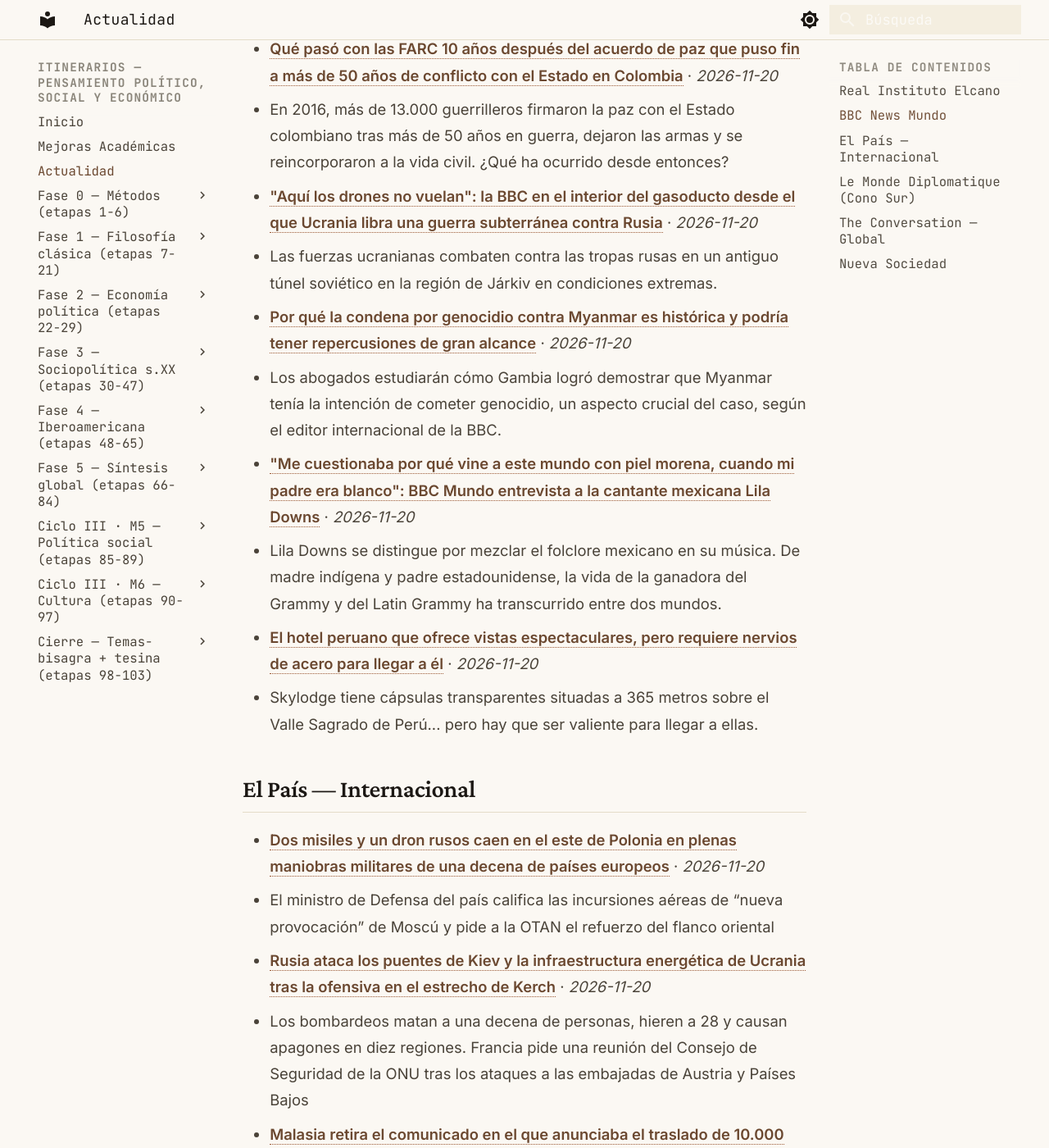
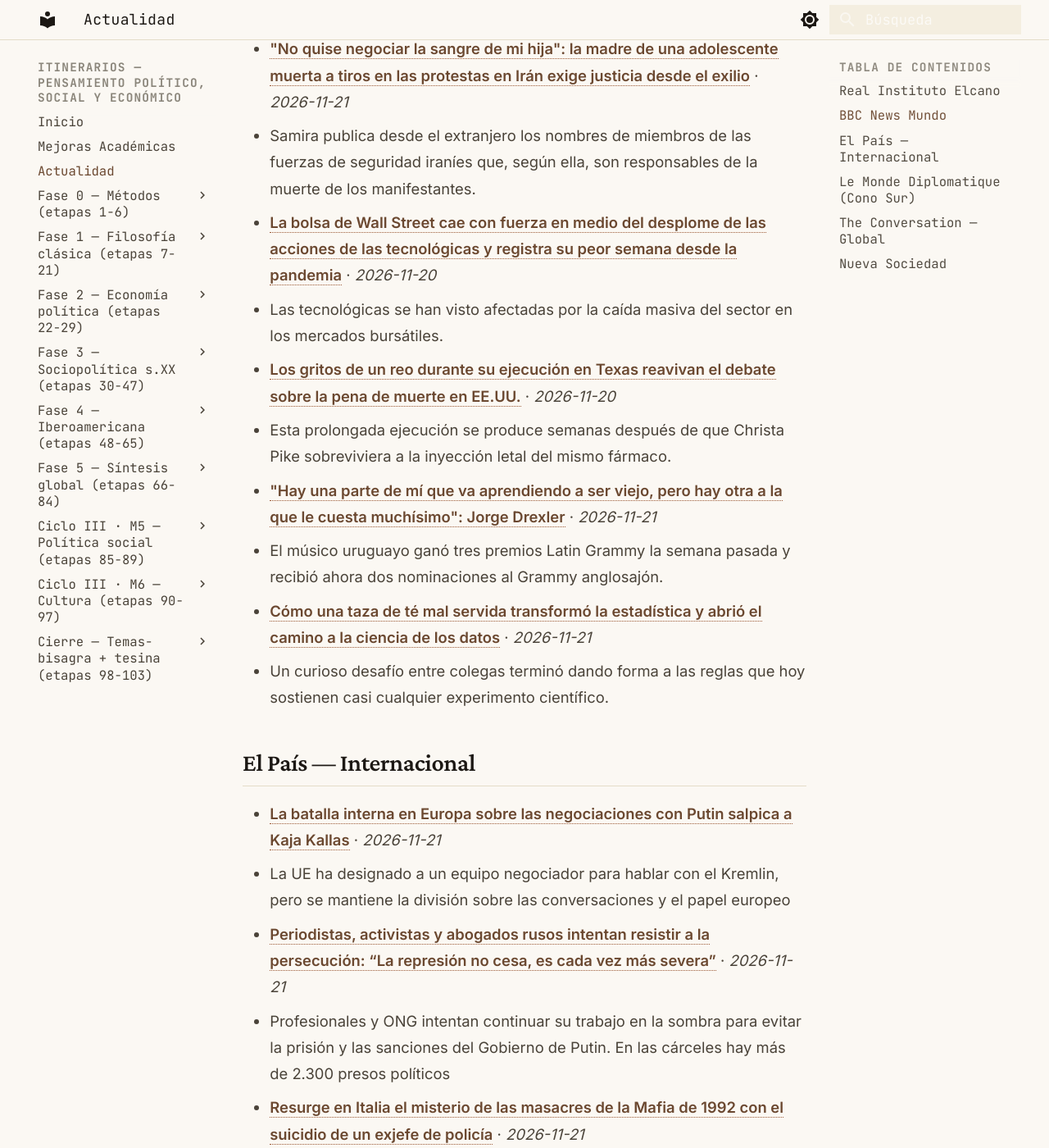
Before and after one commit to MrSpagVi/Curso, an MkDocs documentation site: the page built from docs/actualidad.md, in a window 1280 px wide and 1400 px high, scrolled down 855 px. Shown: the whole window at 82% size. Built offline with MkDocs 1.6.1 and Material for MkDocs 9.7.7, drawn with Linux system fonts in a browser that asks for light colours; some of the changed text lies outside the part shown.

Commit message:
auto: actualidad 2026-11-21

```diff
--- a/docs/actualidad.md
+++ b/docs/actualidad.md
@@ -6,7 +6,7 @@ title: Actualidad
 
 Últimos titulares de fuentes que dictan agenda en ciencia política y geopolítica. Actualizado automáticamente cada día (vía GitHub Actions).
 
-_Última actualización: 2026-11-20 14:39 UTC_
+_Última actualización: 2026-11-21 13:56 UTC_
 
 !!! tip "Ritual mensual — #actualidad"
     El último sábado de cada mes: agarrá **un** titular de los de abajo y escribí **300 palabras** aplicándole **2 autores** del último mes que leíste. ¿Qué diría cada uno? ¿En qué chocan? No resumas la noticia — usala como caso para pensar con las herramientas que venís construyendo. Guardá el texto con el tag `#actualidad` en tu sistema de notas. Esto convierte la teoría en criterio sobre la coyuntura: el objetivo del plan no es citar a Maquiavelo, es leer el presente con él.
@@ -17,25 +17,25 @@ _Sin datos en esta ejecución. Visitar fuente: [https://www.realinstitutoelcano.
 
 ## BBC News Mundo
 
-- **[Qué pasó con las FARC 10 años después del acuerdo de paz que puso fin a más de 50 años de conflicto con el Estado en Colombia](https://www.bbc.com/mundo/articles/c8zxl4rd6nq5o?at_medium=RSS&at_campaign=rss)** · *2026-11-20*
-  - En 2016, más de 13.000 guerrilleros firmaron la paz con el Estado colombiano tras más de 50 años en guerra, dejaron las armas y se reincorporaron a la vida civil. ¿Qué ha ocurrido desde entonces?
-- **["Aquí los drones no vuelan": la BBC en el interior del gasoducto desde el que Ucrania libra una guerra subterránea contra Rusia](https://www.bbc.com/mundo/articles/c6wy418my1mlo?at_medium=RSS&at_campaign=rss)** · *2026-11-20*
-  - Las fuerzas ucranianas combaten contra las tropas rusas en un antiguo túnel soviético en la región de Járkiv en condiciones extremas.
-- **[Por qué la condena por genocidio contra Myanmar es histórica y podría tener repercusiones de gran alcance](https://www.bbc.com/mundo/articles/c5y4jve4zypxo?at_medium=RSS&at_campaign=rss)** · *2026-11-20*
-  - Los abogados estudiarán cómo Gambia logró demostrar que Myanmar tenía la intención de cometer genocidio, un aspecto crucial del caso, según el editor internacional de la BBC.
-- **["Me cuestionaba por qué vine a este mundo con piel morena, cuando mi padre era blanco": BBC Mundo entrevista a la cantante mexicana Lila Downs](https://www.bbc.com/mundo/articles/c6y80y8jdkz3o?at_medium=RSS&at_campaign=rss)** · *2026-11-20*
-  - Lila Downs se distingue por mezclar el folclore mexicano en su música. De madre indígena y padre estadounidense, la vida de la ganadora del Grammy y del Latin Grammy ha transcurrido entre dos mundos.
-- **[El hotel peruano que ofrece vistas espectaculares, pero requiere nervios de acero para llegar a él](https://www.bbc.com/mundo/articles/cw0k00z0v1r0o?at_medium=RSS&at_campaign=rss)** · *2026-11-20*
-  - Skylodge tiene cápsulas transparentes situadas a 365 metros sobre el Valle Sagrado de Perú... pero hay que ser valiente para llegar a ellas.
+- **["No quise negociar la sangre de mi hija": la madre de una adolescente muerta a tiros en las protestas en Irán exige justicia desde el exilio](https://www.bbc.com/mundo/articles/cwx28636mp5zo?at_medium=RSS&at_campaign=rss)** · *2026-11-21*
+  - Samira publica desde el extranjero los nombres de miembros de las fuerzas de seguridad iraníes que, según ella, son responsables de la muerte de los manifestantes.
+- **[La bolsa de Wall Street cae con fuerza en medio del desplome de las acciones de las tecnológicas y registra su peor semana desde la pandemia](https://www.bbc.com/mundo/articles/cm8791vvwelno?at_medium=RSS&at_campaign=rss)** · *2026-11-20*
+  - Las tecnológicas se han visto afectadas por la caída masiva del sector en los mercados bursátiles.
+- **[Los gritos de un reo durante su ejecución en Texas reavivan el debate sobre la pena de muerte en EE.UU.](https://www.bbc.com/mundo/articles/cq3dg820rre0o?at_medium=RSS&at_campaign=rss)** · *2026-11-20*
+  - Esta prolongada ejecución se produce semanas después de que Christa Pike sobreviviera a la inyección letal del mismo fármaco.
+- **["Hay una parte de mí que va aprendiendo a ser viejo, pero hay otra a la que le cuesta muchísimo": Jorge Drexler](https://www.bbc.com/mundo/articles/c6n90g8p3nlwo?at_medium=RSS&at_campaign=rss)** · *2026-11-21*
+  - El músico uruguayo ganó tres premios Latin Grammy la semana pasada y recibió ahora dos nominaciones al Grammy anglosajón.
+- **[Cómo una taza de té mal servida transformó la estadística y abrió el camino a la ciencia de los datos](https://www.bbc.com/mundo/articles/cpq0lv5p5vqo?at_medium=RSS&at_campaign=rss)** · *2026-11-21*
+  - Un curioso desafío entre colegas terminó dando forma a las reglas que hoy sostienen casi cualquier experimento científico.
 
 ## El País — Internacional
 
-- **[Dos misiles y un dron rusos caen en el este de Polonia en plenas maniobras militares de una decena de países europeos](https://elpais.com/internacional/2026-11-20/dos-misiles-y-un-dron-rusos-caen-en-el-este-de-polonia-en-plenas-maniobras-militares-de-una-decena-de-paises-europeos.html)** · *2026-11-20*
-  - El ministro de Defensa del país califica las incursiones aéreas de “nueva provocación” de Moscú y pide a la OTAN el refuerzo del flanco oriental
-- **[Rusia ataca los puentes de Kiev y la infraestructura energética de Ucrania tras la ofensiva en el estrecho de Kerch](https://elpais.com/internacional/2026-11-20/rusia-ataca-los-puentes-de-kiev-y-la-infraestructura-energetica-de-ucrania-tras-la-ofensiva-en-el-estrecho-de-kerch.html)** · *2026-11-20*
-  - Los bombardeos matan a una decena de personas, hieren a 28 y causan apagones en diez regiones. Francia pide una reunión del Consejo de Seguridad de la ONU tras los ataques a las embajadas de Austria y Países Bajos
-- **[Malasia retira el comunicado en el que anunciaba el traslado de 10.000 rohinyás a Turquía](https://elpais.com/internacional/2026-11-20/turquia-acogera-a-10000-rohinyas-reubicados-desde-malasia.html)** · *2026-11-20*
-  - Kuala Lumpur había dado por hecho el acuerdo un día después de la condena a Myanmar por el genocidio contra la minoría musulmana, pero el Gobierno turco no lo ha confirmado
+- **[La batalla interna en Europa sobre las negociaciones con Putin salpica a Kaja Kallas](https://elpais.com/internacional/2026-11-21/la-batalla-interna-en-europa-sobre-las-negociaciones-con-putin-salpica-a-kaja-kallas.html)** · *2026-11-21*
+  - La UE ha designado a un equipo negociador para hablar con el Kremlin, pero se mantiene la división sobre las conversaciones y el papel europeo
+- **[Periodistas, activistas y abogados rusos intentan resistir a la persecución: “La represión no cesa, es cada vez más severa”](https://elpais.com/internacional/2026-11-21/periodistas-activistas-y-abogados-rusos-intentan-resistir-a-la-persecucion-la-represion-no-cesa-es-cada-vez-mas-severa.html)** · *2026-11-21*
+  - Profesionales y ONG intentan continuar su trabajo en la sombra para evitar la prisión y las sanciones del Gobierno de Putin. En las cárceles hay más de 2.300 presos políticos
+- **[Resurge en Italia el misterio de las masacres de la Mafia de 1992 con el suicidio de un exjefe de policía](https://elpais.com/internacional/2026-11-21/resurge-en-italia-el-misterio-de-las-masacres-de-mafia-de-1992-con-el-suicidio-de-un-exjefe-de-policia.html)** · *2026-11-21*
+  - Gianni de Gennaro, investigado por el encubrimiento del asesinato de Borsellino, aparece muerto en su casa días después de ser acusado por la Fiscalía de entorpecer las pesquisas sobre la muerte del magistrado
 - **[El triunvirato de Shenzhen y la rebelión del resto del mundo](https://elpais.com/internacional/2026-11-19/el-triunvirato-de-shenzhen-y-la-rebelion-del-resto-del-mundo.html)** · *2026-11-19*
   - Xi, Trump y Putin envían un mensaje de convergencia y rechazo a un orden que les pueda constreñir. Los demás países harán bien en tomárselo en serio
 - **[De Yalta a Shenzhen](https://elpais.com/internacional/2026-11-18/de-yalta-a-shenzhen.html)** · *2026-11-18*
@@ -47,16 +47,16 @@ _Sin datos en esta ejecución. Visitar fuente: [https://www.eldiplo.org/feed/](h
 
 ## The Conversation — Global
 
-- **[‘SNL’ ‘Sister’ sketch nails the failures of US healthcare policy](https://theconversation.com/snl-sister-sketch-nails-the-failures-of-us-healthcare-policy-297022)** · *2026-11-20*
-  - Medicare and Medicaid provide limited help with caregiving for older adults – and that means unpaid relatives often bear big burdens.
-- **[Trump administration may fund white South Africans to document ‘hateful rhetoric and violent acts’](https://theconversation.com/trump-administration-may-fund-white-south-africans-to-document-hateful-rhetoric-and-violent-acts-296360)** · *2026-11-20*
-  - After slashing foreign aid for the promotion of democracy, the State Department is giving $1 million to AfriForum, an NGO that advocates on behalf of Afrikaners in South Africa.
-- **[Is it genuine love – or obsessive passion? Kierkegaard, the father of existentialism, had some thoughts](https://theconversation.com/is-it-genuine-love-or-obsessive-passion-kierkegaard-the-father-of-existentialism-had-some-thoughts-291950)** · *2026-11-20*
-  - Philosopher Søren Kierkegaard is best known for his writing on faith and existentialism, but love is also a central focus.
-- **[El Niño created a skiers’ paradise in Chile – now it’s Sierra Nevada and Southern Rockies’ turn](https://theconversation.com/el-nino-created-a-skiers-paradise-in-chile-now-its-sierra-nevada-and-southern-rockies-turn-290792)** · *2026-11-20*
-  - What happens on the slopes in Chile holds clues for the western US snow season. But all that precipitation can also bring trouble.
-- **[Preventable vision loss affects more than a billion people globally - and uneven access to care is the major culprit](https://theconversation.com/preventable-vision-loss-affects-more-than-a-billion-people-globally-and-uneven-access-to-care-is-the-major-culprit-294770)** · *2026-11-20*
-  - As the global population ages, the number of people suffering from vision loss is expected to increase.
+- **[Why fossil fuel-producing countries are stalling this crucial climate report](https://theconversation.com/why-fossil-fuel-producing-countries-are-stalling-this-crucial-climate-report-296997)** · *2026-11-21*
+  - Independent, expert climate science is critical to our future.
+- **[Whether it’s ‘Sister’ or your own sister, the burden that caring for aging parents puts on women is no joke](https://theconversation.com/whether-its-sister-or-your-own-sister-the-burden-that-caring-for-aging-parents-puts-on-women-is-no-joke-297041)** · *2026-11-20*
+  - About 1 in 4 US adults are family caregivers.
+- **[Alcohol addiction and eating disorders often go hand in hand – here’s why](https://theconversation.com/alcohol-addiction-and-eating-disorders-often-go-hand-in-hand-heres-why-294584)** · *2026-11-20*
+  - People receiving treatment for alcohol use problems are twice as likely to experience an eating disorder.
+- **[Your Mother Your Mother Your Mother: the sacred and profane collide in this off-kilter hitman drama](https://theconversation.com/your-mother-your-mother-your-mother-the-sacred-and-profane-collide-in-this-off-kilter-hitman-drama-297115)** · *2026-11-20*
+  - Tender moments in this affecting family drama about love and loss sit alongside scenes of jarringly brutal violence.
+- **[Why Taiwanese firms are reluctant to leave China, even as tensions rise](https://theconversation.com/why-taiwanese-firms-are-reluctant-to-leave-china-even-as-tensions-rise-297000)** · *2026-11-20*
+  - For many Taiwanese entrepreneurs, staying in China is about keeping people on both sides of the strait in contact when government relations are strained.
 
 ## Nueva Sociedad
 
```
